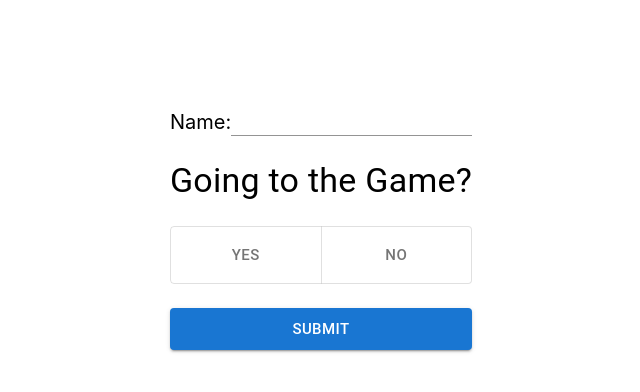
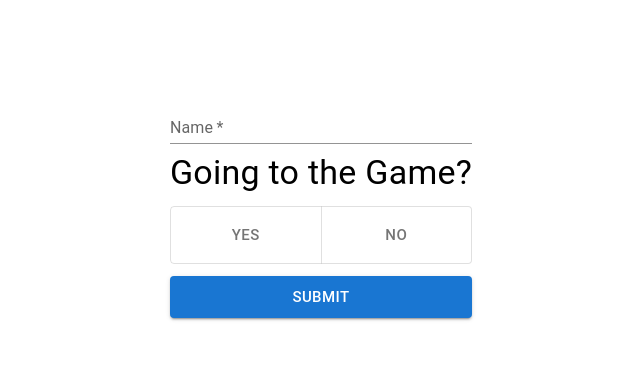
Before and after one commit to thomasgilmore/kickball, a React (Create React App) app: page / in a window 1280 px wide. Shown: the top 392 px of the page, without its empty margins (319-959 px from the left). Built offline with nearby package versions, Linux system fonts and the light colour scheme.

Commit message:
added TextField

```diff
--- a/src/Components/PlayerInput3.js
+++ b/src/Components/PlayerInput3.js
@@ -1,5 +1,5 @@
 import React from 'react';
-import { Button, ToggleButton, ToggleButtonGroup, Input, Typography } from '@mui/material';
+import { Button, ToggleButton, ToggleButtonGroup, TextField, Typography } from '@mui/material';
 
 export default function PlayerInput3() {
   const [alignment, setAlignment] = React.useState('');
@@ -11,17 +11,20 @@ export default function PlayerInput3() {
   return (
     <div className='flex my-20'>
       <form className="mx-auto">
-        <div className='flex no-wrap'>
-          <label className='mt-7 text-xl'>
-            Name:
-          </label>
-          <Input name="Player Name" className='my-6' fullWidth={true} required />
-        </div>
+        <TextField
+          required
+          id="standard-required"
+          label="Name"
+          fullWidth={true}
+          variant="standard"
+          error={false}
+          margin="normal"
+        />
         <Typography variant='h4' align='center'>
           Going to the Game?
         </Typography>
         <ToggleButtonGroup
-          className='my-6'
+          className='my-3'
           value={alignment}
           exclusive
           fullWidth={true}
```
